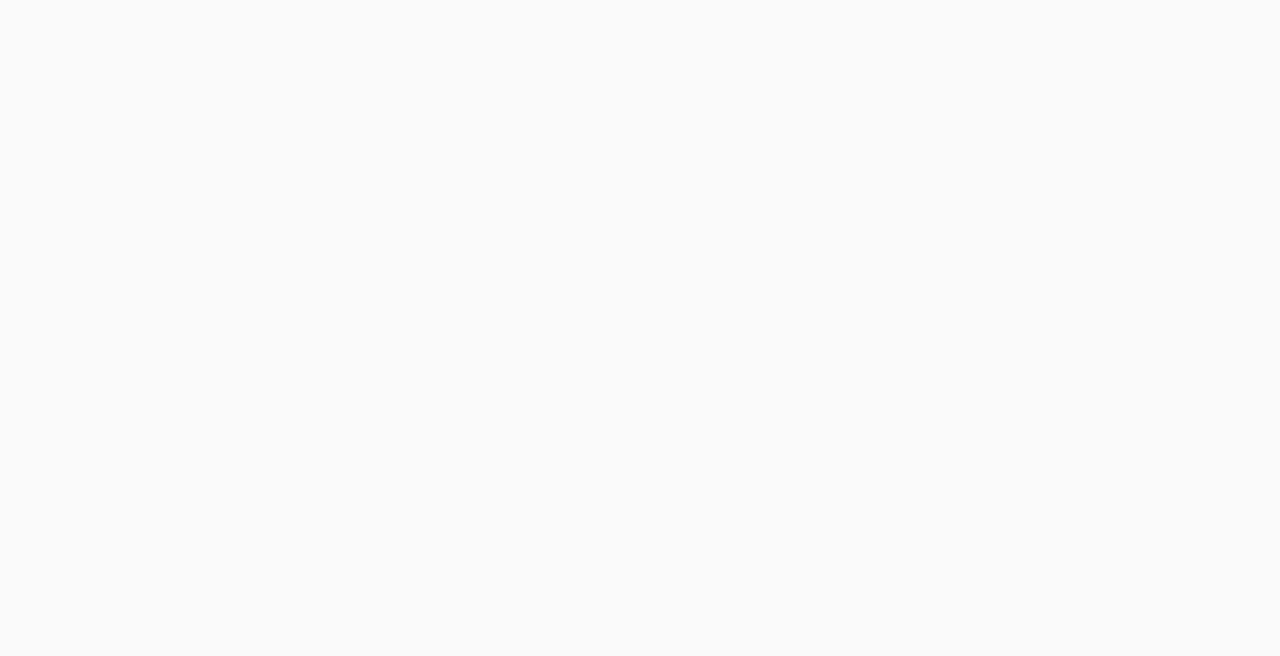
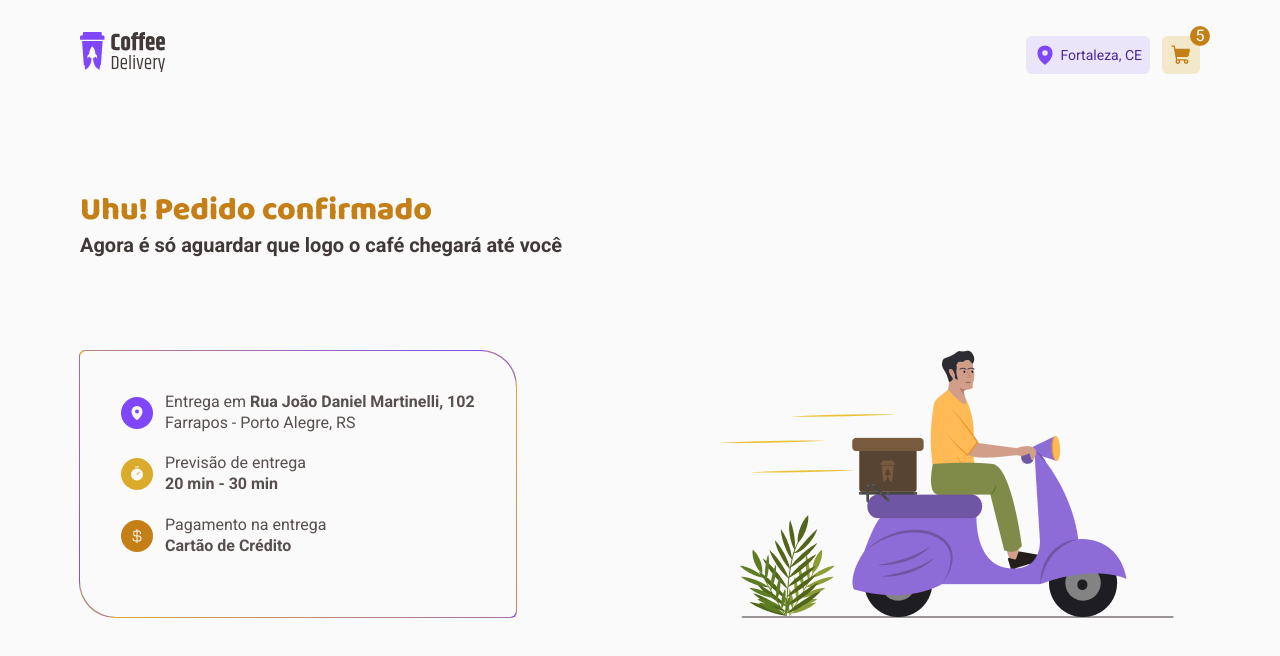
Before and after one commit to a-cs/react-coffee-delivery, a React (Vite) app: page /success in a window 1280 px wide. Before the commit this address had no page. Shown: the top 656 px of the page. Built offline with nearby package versions, Linux system fonts and the light colour scheme.

Commit message:
creating success page

```diff
--- a/src/Router.tsx
+++ b/src/Router.tsx
@@ -2,6 +2,7 @@
 import { Home } from './pages/Home'
 import { Checkout } from './pages/Checkout'
 import { DefaultLayout } from './layouts/DefaultLayout'
+import Sucess from './pages/Success'
 
 export function Router() {
     return (
@@ -9,6 +10,7 @@
             <Route path="/" element={<DefaultLayout />}>
                 <Route path="/" element={<Home />} />
                 <Route path="/checkout" element={<Checkout />} />
+                <Route path="/success" element={<Sucess />} />
             </Route>
         </Routes>
     )
--- a/src/components/BulletPoint/index.tsx
+++ b/src/components/BulletPoint/index.tsx
@@ -1,13 +1,14 @@
+import { ReactNode } from 'react'
 import { BulletPointContainer, IconContainer } from './styles'
 
 interface BulletPointProps {
-    text: string
+    children: ReactNode
     iconBackgroundColor: string
     icon: any
 }
 
 export function BulletPoint({
-    text,
+    children,
     iconBackgroundColor,
     icon,
 }: BulletPointProps) {
@@ -16,7 +17,7 @@
             <IconContainer backgroundColor={iconBackgroundColor}>
                 {icon}
             </IconContainer>
-            <span>{text}</span>
+            <div>{children}</div>
         </BulletPointContainer>
     )
 }
--- a/src/components/BulletPoint/styles.ts
+++ b/src/components/BulletPoint/styles.ts
@@ -5,6 +5,7 @@
 }
 
 export const BulletPointContainer = styled.div`
+    width: 100%;
     flex: 1 0 50%;
     display: flex;
     flex-direction: row;
--- a/src/pages/Home/index.tsx
+++ b/src/pages/Home/index.tsx
@@ -17,25 +17,29 @@
 
                     <BulletPointsWrapper>
                         <BulletPoint
-                            text="Compra simples e segura"
                             iconBackgroundColor="yellow-dark"
                             icon={<ShoppingCart size={16} weight="fill" />}
-                        />
+                        >
+                            <p>Compra simples e segura</p>
+                        </BulletPoint>
                         <BulletPoint
-                            text="Embalagem mantém o café intacto"
                             iconBackgroundColor="base-text"
                             icon={<Package size={16} weight="fill" />}
-                        />
+                        >
+                            <p>Embalagem mantém o café intacto</p>
+                        </BulletPoint>
                         <BulletPoint
-                            text="Entrega rápida e rastreada"
                             iconBackgroundColor="yellow"
                             icon={<Timer size={16} weight="fill" />}
-                        />
+                        >
+                            <p>Entrega rápida e rastreada</p>
+                        </BulletPoint>
                         <BulletPoint
-                            text="O café chega fresquinho até você"
                             iconBackgroundColor="purple"
                             icon={<Coffee size={16} weight="fill" />}
-                        />
+                        >
+                            <p>O café chega fresquinho até você</p>
+                        </BulletPoint>
                     </BulletPointsWrapper>
                 </Main>
                 <img src={coffeeImg} alt="" />
--- a/src/pages/Home/styles.ts
+++ b/src/pages/Home/styles.ts
@@ -10,7 +10,6 @@
 
 export const MainWrapper = styled.div`
     padding: 5.875rem 0;
-    flex-basis: 52.5;
     display: flex;
     flex-direction: row;
     align-items: center;
--- /dev/null
+++ b/src/pages/Success/index.tsx
@@ -0,0 +1,48 @@
+import { SucessContainer, RowWrapper, LeftPanel } from './styles'
+import illustrationImg from '../../assets/Illustration.png'
+import BulletPoint from '../../components/BulletPoint'
+import { CurrencyDollar, MapPin, Timer } from '@phosphor-icons/react'
+
+export function Sucess() {
+    return (
+        <SucessContainer>
+            <h1>Uhu! Pedido confirmado</h1>
+            <h2>Agora é só aguardar que logo o café chegará até você</h2>
+            <RowWrapper>
+                <LeftPanel>
+                    <BulletPoint
+                        icon={<MapPin size={16} weight="fill" />}
+                        iconBackgroundColor="purple"
+                    >
+                        <p>
+                            Entrega em{' '}
+                            <strong>Rua João Daniel Martinelli, 102</strong>
+                        </p>
+                        <p>Farrapos - Porto Alegre, RS</p>
+                    </BulletPoint>
+                    <BulletPoint
+                        icon={<Timer size={16} weight="fill" />}
+                        iconBackgroundColor="yellow"
+                    >
+                        <p>Previsão de entrega</p>
+                        <p>
+                            <strong>20 min - 30 min</strong>
+                        </p>
+                    </BulletPoint>
+                    <BulletPoint
+                        icon={<CurrencyDollar size={16} />}
+                        iconBackgroundColor="yellow-dark"
+                    >
+                        <p>Pagamento na entrega</p>
+                        <p>
+                            <strong>Cartão de Crédito</strong>
+                        </p>
+                    </BulletPoint>
+                </LeftPanel>
+                <img src={illustrationImg} alt="" />
+            </RowWrapper>
+        </SucessContainer>
+    )
+}
+
+export default Sucess
--- /dev/null
+++ b/src/pages/Success/styles.ts
@@ -0,0 +1,53 @@
+import { styled } from 'styled-components'
+
+export const SucessContainer = styled.div`
+    flex: 1;
+    width: 100%;
+    margin-top: 5rem;
+    h1 {
+        color: ${(props) => props.theme['yellow-dark']};
+        font-family: 'Baloo 2';
+        font-size: 2rem;
+        font-weight: 800;
+        line-height: 130%;
+    }
+    h2 {
+        color: ${(props) => props.theme['base-subtitle']};
+        font-family: Roboto;
+        font-size: 1.25rem;
+    }
+`
+
+export const RowWrapper = styled.div`
+    padding: 5rem 0;
+    display: flex;
+    flex-direction: row;
+    align-items: center;
+    justify-content: space-between;
+`
+
+export const LeftPanel = styled.div`
+    background: ${(props) => props.theme.background};
+    display: flex;
+    flex-direction: column;
+    align-items: center;
+    justify-content: flex-start;
+    padding: 2.5rem;
+    border: 1px solid transparent;
+    border-radius: 6px 36px;
+    position: relative;
+
+    &::before {
+        content: '';
+        position: absolute;
+        width: 100%;
+        height: 100%;
+        top: -2px;
+        left: -2px;
+        background: linear-gradient(135deg, #dbac2c, #8047f8);
+        padding: 1px;
+        border-radius: 6px 36px;
+        border: 1px solid transparent;
+        z-index: -1;
+    }
+`
```
Also changed, not shown: src/assets/Illustration.png (added).
